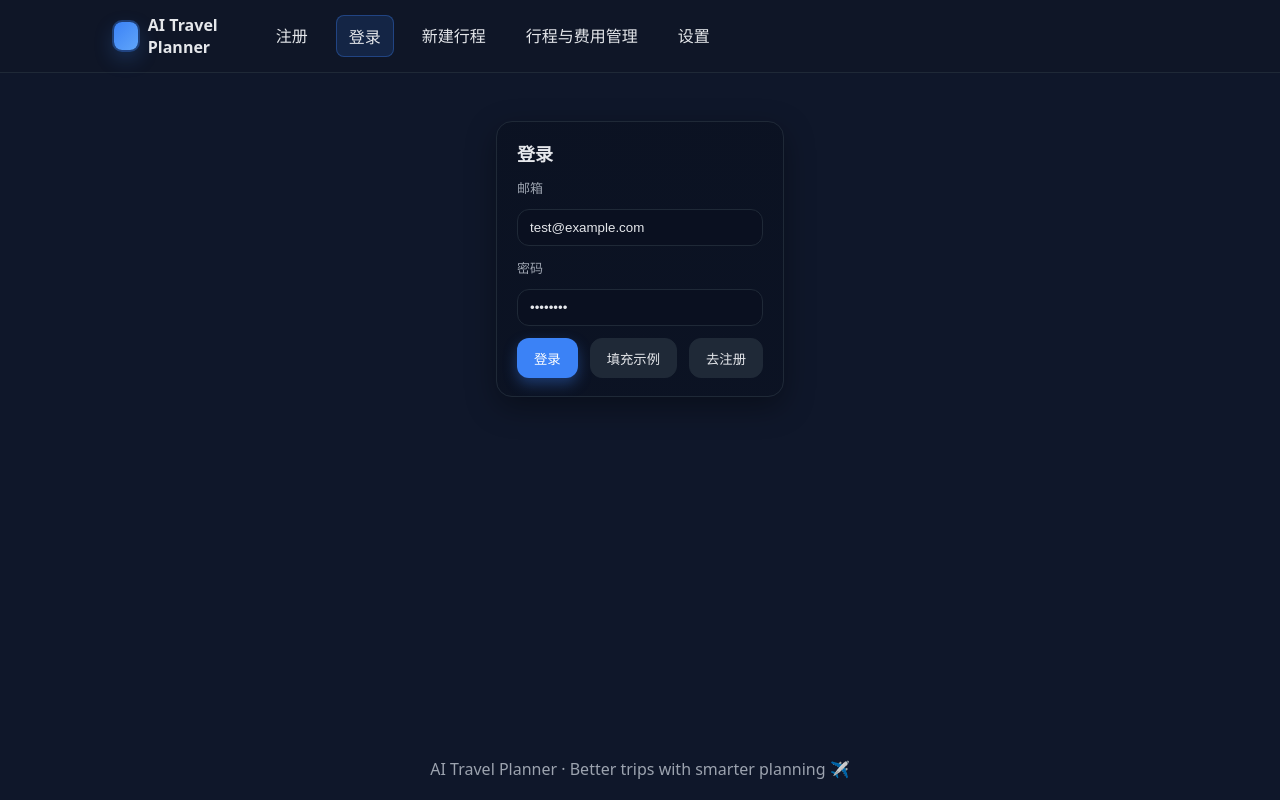
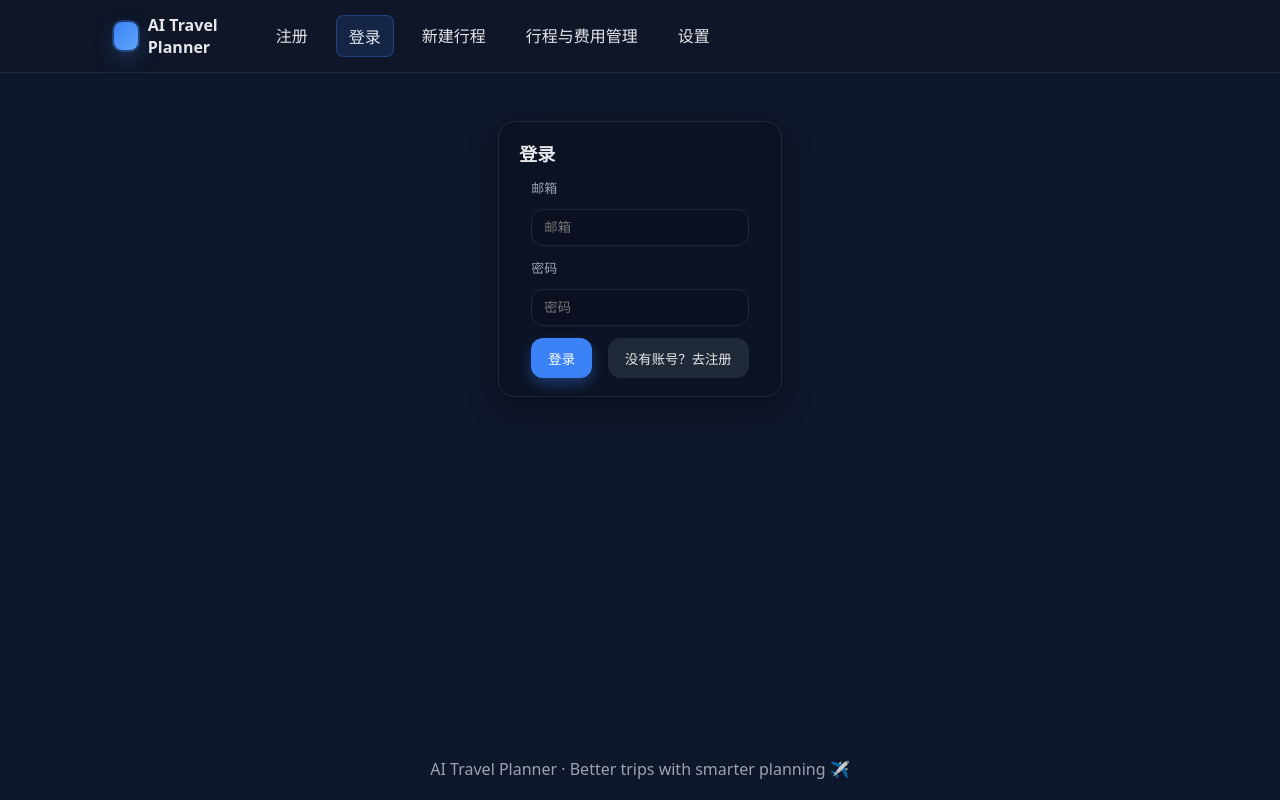
Before and after one commit to nju-xjk/AI-Travel-Planner, a React (Vite) app: page /login in a window 1280 px wide. Built offline with nearby package versions, Linux system fonts and the light colour scheme.

Commit message:
feat(auth): 统一登录/注册模块宽度为600px；按钮居中且加大间距；更新登录页文案为‘没有账号？去注册；移除默认邮箱/密码与示例填充按钮

```diff
--- a/src/frontend/pages/Login.tsx
+++ b/src/frontend/pages/Login.tsx
@@ -7,8 +7,8 @@ import { useNavigate } from 'react-router-dom';
 import { isAuthenticated } from '../auth';
 
 export default function Login() {
-  const [email, setEmail] = useState('test@example.com');
-  const [password, setPassword] = useState('password');
+  const [email, setEmail] = useState('');
+  const [password, setPassword] = useState('');
   const [msg, setMsg] = useState('');
   const [loading, setLoading] = useState(false);
   const navigate = useNavigate();
@@ -41,18 +41,19 @@ export default function Login() {
   };
 
   return (
-    <div className="container" style={{ maxWidth: 520 }}>
+    <div className="container" style={{ maxWidth: 640 }}>
       <Card title="登录">
+        <div className="auth-form" style={{ width: 'min(600px, 100%)', margin: '0 auto', padding: '0 12px' }}>
         <form onSubmit={onLogin} className="stack">
           <Input label="邮箱" placeholder="邮箱" value={email} onChange={e => setEmail(e.target.value)} />
           <Input label="密码" type="password" placeholder="密码" value={password} onChange={e => setPassword(e.target.value)} />
-          <div style={{ display: 'flex', gap: 12 }}>
+          <div style={{ display: 'flex', gap: 16, justifyContent: 'center', width: '100%' }}>
             <Button type="submit" variant="primary" disabled={loading}>{loading ? '登录中...' : '登录'}</Button>
-            <Button type="button" variant="secondary" onClick={() => { setEmail('test@example.com'); setPassword('password'); }}>填充示例</Button>
-            <Button type="button" variant="secondary" onClick={() => navigate('/register')}>去注册</Button>
+            <Button type="button" variant="secondary" onClick={() => navigate('/register')}>没有账号？去注册</Button>
           </div>
           {msg && <div className="note">{msg}</div>}
         </form>
+        </div>
       </Card>
     </div>
   );
--- a/src/frontend/pages/Register.tsx
+++ b/src/frontend/pages/Register.tsx
@@ -31,17 +31,19 @@ export default function Register() {
   };
 
   return (
-    <div className="container" style={{ maxWidth: 520 }}>
+    <div className="container" style={{ maxWidth: 640 }}>
       <Card title="注册">
+        <div className="auth-form" style={{ width: 'min(600px, 100%)', margin: '0 auto', padding: '0 12px' }}>
         <form onSubmit={onRegister} className="stack">
           <Input label="邮箱" placeholder="邮箱" value={email} onChange={e => setEmail(e.target.value)} />
           <Input label="密码" type="password" placeholder="密码" value={password} onChange={e => setPassword(e.target.value)} />
-          <div style={{ display: 'flex', gap: 12 }}>
+          <div style={{ display: 'flex', gap: 16, justifyContent: 'center', width: '100%' }}>
             <Button type="submit" variant="primary" disabled={loading}>{loading ? '注册中...' : '注册'}</Button>
             <Button type="button" variant="secondary" onClick={() => navigate('/login')}>已有账号？去登录</Button>
           </div>
           {msg && <div className="note">{msg}</div>}
         </form>
+        </div>
       </Card>
     </div>
   );
```
